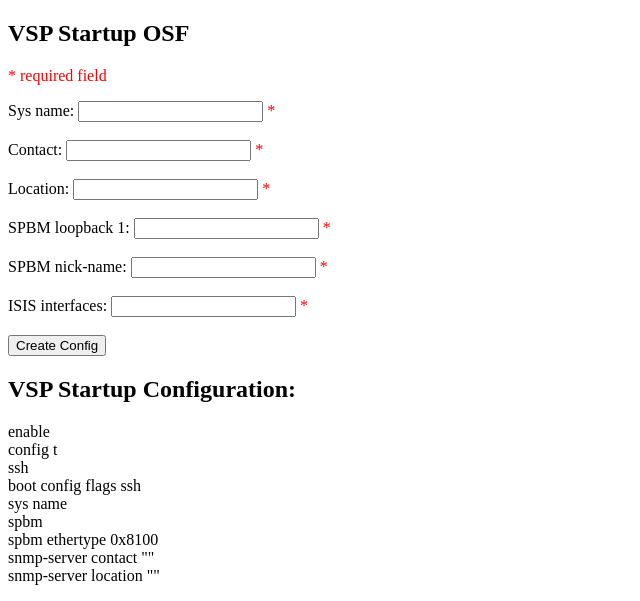
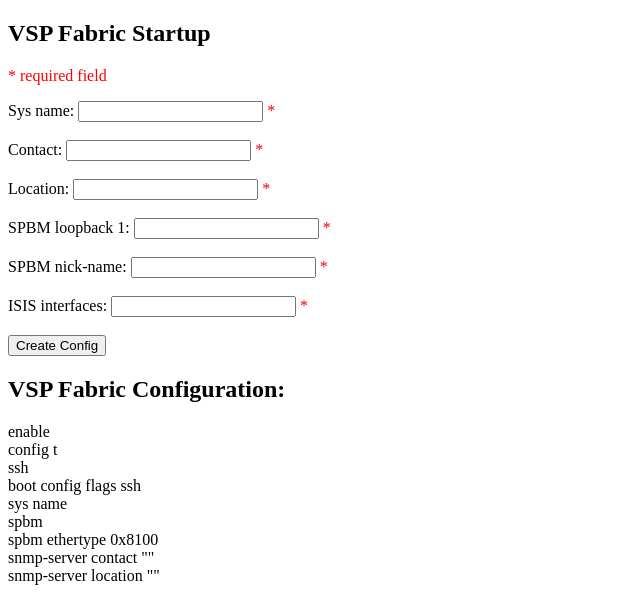
Before and after one commit to ospfbgp/stepcg-git, a PHP site: page /cfg-wizard/vsp-fabric.php in a window 1280 px wide. Shown: the top 601 px of the page, without its empty margins (0-640 px from the left). Run offline with PHP 8.4, Linux system fonts and the light colour scheme.

Commit message:
Update vsp-fabric.php

```diff
--- a/opt/www/cfg-wizard/vsp-fabric.php
+++ b/opt/www/cfg-wizard/vsp-fabric.php
@@ -86,7 +86,7 @@
 }
 ?>
 
-<h2>VSP Startup OSF</h2>
+<h2>VSP Fabric Startup</h2>
 <p><span class="error">* required field</span></p>
 <form method="post" action="<?php echo htmlspecialchars($_SERVER["PHP_SELF"]);?>">
   Sys name: <input type="text" name="sysname" value="<?php echo $sysname;?>">
@@ -111,7 +111,7 @@
 </form>
 
 <?php
-echo "<h2>VSP Startup Configuration:</h2>";
+echo "<h2>VSP Fabric Configuration:</h2>";
 echo "
 enable<br>
 config t<br>
```
